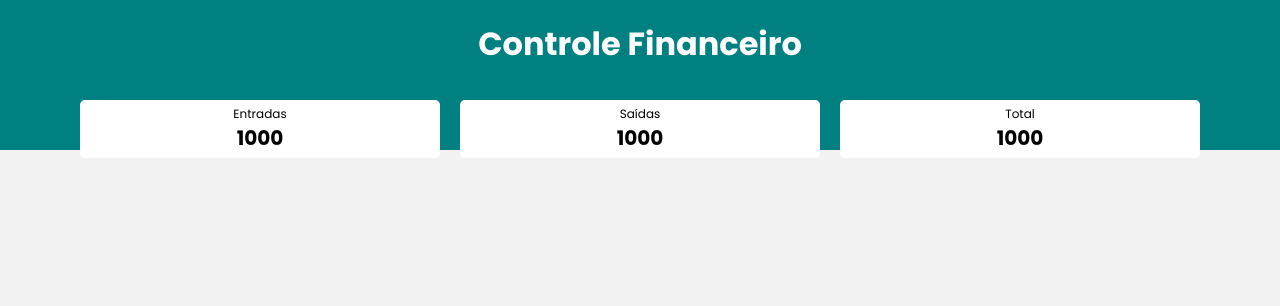
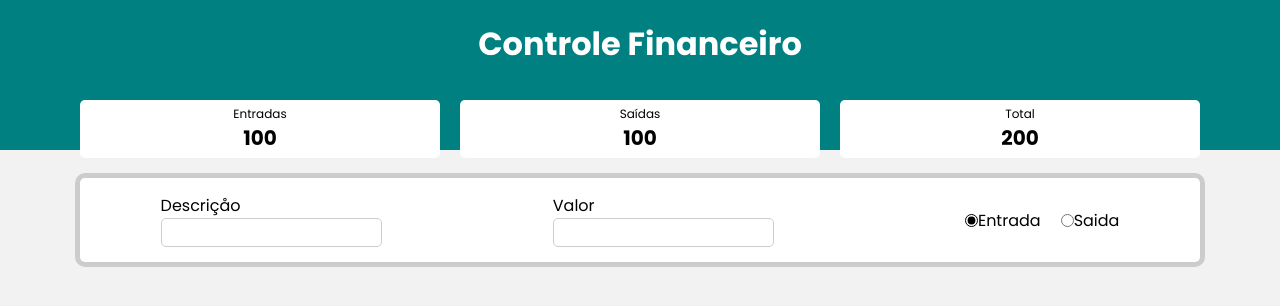
Before and after one commit to DouglasWillianBasilio/financial_controls, a React (Create React App) app: page / in a window 1280 px wide. Shown: the top 306 px of the page. Built offline with nearby package versions, Linux system fonts and the light colour scheme.

Commit message:
adicionando o formulario

```diff
--- a/public/index.html
+++ b/public/index.html
@@ -8,10 +8,16 @@
     <link rel="preconnect" href="https://fonts.gstatic.com" crossorigin>
     <link href="https://fonts.googleapis.com/css2?family=Poppins:wght@400;500;600;700;800;900&display=swap" rel="stylesheet">
 
+
+
     <title>App Finance</title>
   </head>
   <body>
     <noscript>You need to enable JavaScript to run this app.</noscript>
     <div id="root"></div>
+
+    <script type="module" src="https://unpkg.com/ionicons@7.1.0/dist/ionicons/ionicons.esm.js"></script>
+    <script nomodule src="https://unpkg.com/ionicons@7.1.0/dist/ionicons/ionicons.js"></script>
+
   </body>
 </html>
--- a/src/App.js
+++ b/src/App.js
@@ -2,6 +2,7 @@ import React from "react";
 import Global from "./styles/global";
 import Header from "./componentes/Header";
 import Resume from "./componentes/Resume";
+import Form from "./componentes/Form";
 
 
 const App = () => {
@@ -9,6 +10,7 @@ const App = () => {
     <>
         <Header />
         <Resume />
+        <Form />
         <Global />
     </>
     );
--- /dev/null
+++ b/src/componentes/Form/index.js
@@ -0,0 +1,57 @@
+import React, { useState } from "react";
+import * as C from "./styles";
+
+const Form = () => {
+    const [desc,setDesc] = useState("")
+    const[amout,setAmout] = useState("")
+    const[isExpense,setExpense] = useState(false)
+
+    const handleSave = () => {
+        if(!desc || amout) {
+            alert("Informe a descriçao e o valor!");
+            return;
+        } else if(amout < 1) {
+            alert("O valor tem que ser positivo!")
+            return;
+        }
+    };
+
+
+    return(
+        <>
+            <C.Container>
+                <C.InputContent>
+                    <C.Label>Descriçåo</C.Label>
+                    <C.Input value={desc} onChange={(e) => setDesc(e.tardet.value)} />
+                </C.InputContent>
+                <C.InputContent>
+                    <C.Label>Valor</C.Label>
+                    <C.Input
+                        value={amout}
+                        type="number"
+                        onChange={(e) => setAmout(e.target.value)}
+                    />
+                </C.InputContent>
+                <C.RadioGroup>
+                    <C.Input
+                        type="radio"
+                        id="rIncome"
+                        defaultChecked
+                        name="group1"
+                        onChange={() => setExpense(!isExpense)}
+                    />
+                    <C.Label htmlFor="rIncome">Entrada</C.Label>
+                    <C.Input
+                        type="radio"
+                        id="rExpenses"
+                        name="group1"
+                        onChange={() => setExpense(!isExpense)}
+                    />
+                    <C.Label htmlFor="rExpense">Saida</C.Label>
+                </C.RadioGroup>
+            </C.Container>
+        </>
+    )
+}
+
+export default Form
--- /dev/null
+++ b/src/componentes/Form/styles.js
@@ -0,0 +1,53 @@
+import styled from "styled-components";
+
+export const Container = styled.div `
+    max-width: 1120px;
+    margin: 20px auto;
+    width: 98%;
+    background-color: #fff;
+    box-shadow: 0px 0px 0px 5px #ccc;
+    border-radius: 5px;
+    display: flex;
+    justify-content: space-around;
+    padding: 15px 0px;
+    gap: 10px;
+
+    @media (max-width: 750px) {
+        display: grid;
+    }
+`;
+
+export const InputContent = styled.div `
+    display: flex;
+    flex-direction: column;
+`;
+
+export const Label = styled.div``;
+
+export const Input = styled.input `
+    outline: none;
+    border-radius: 5px;
+    padding: 5px 10px;
+    font-size: 15px;
+    border: 1px solid #ccc;
+`;
+
+export const RadioGroup = styled.div `
+    display: flex;
+    align-items: center;
+
+    input {
+        margin-left: 20px;
+        accent-color: black;
+        margin-top: 0;
+    }
+`;
+
+export const Button = styled.div `
+    padding: 5px 10px;
+    border: none;
+    border-radius: 5px;
+    cursor: pointer;
+    color: white;
+    background-color: teal;
+`;
--- a/src/componentes/Resume/index.js
+++ b/src/componentes/Resume/index.js
@@ -10,9 +10,9 @@ import {
 const Resume = () => {
     return (
         <C.Container>
-            <ResumeItem title="Entradas" Icon={BsFillArrowUpCircleFill}  />
-            <ResumeItem title="Saídas" Icon={BsFillArrowDownCircleFill} />
-            <ResumeItem title="Total" Icon={BsCurrencyDollar} />
+            <ResumeItem title="Entradas" Icon={BsFillArrowUpCircleFill} value="100" />
+            <ResumeItem title="Saídas" Icon={BsFillArrowDownCircleFill} value="100" />
+            <ResumeItem title="Total" Icon={BsCurrencyDollar} value="200" />
         </C.Container>
     )
 }
--- a/src/componentes/ResumeItem/index.js
+++ b/src/componentes/ResumeItem/index.js
@@ -1,14 +1,14 @@
 import React from "react";
 import * as C from './styles'
 
-const ResumeItem = ({title, Icon}) => {
+const ResumeItem = ({ title, Icon, value }) => {
     return (
         <C.Container>
             <C.Header>
                 <C.HeaderTitle>{title}</C.HeaderTitle>
                 <Icon />
             </C.Header>
-            <C.Total>1000</C.Total>
+            <C.Total>{value}</C.Total>
         </C.Container>
     )
 }
```
